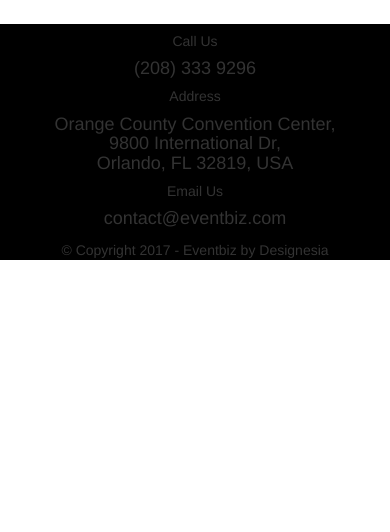
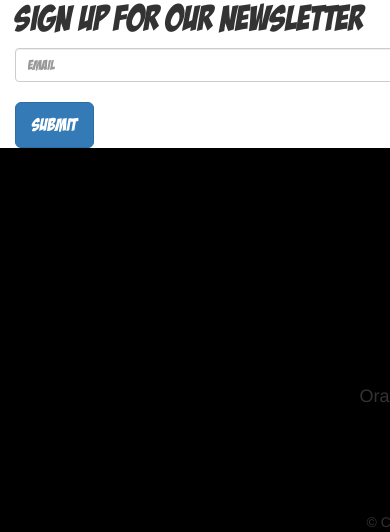
Before and after one commit to JasonLazzuri/DestinyCity, a Rails app: page / in a window 390 px wide; the page is wider, and only the part inside the window is pictured. Shown: the part 1302-1834 px from the top of that part. Before the commit the page ends 1562 px from the top of that part, so only its background shows below. Run offline with Rails 7, Linux system fonts and the light colour scheme; style sheets or scripts are compiled from the project's sources; some libraries are stand-ins or nearby versions.

Commit message:
add styling

```diff
--- a/app/assets/stylesheets/application.scss
+++ b/app/assets/stylesheets/application.scss
@@ -5,6 +5,8 @@
 
 body{
   background-color: black;
+  min-width: 1000px;
+
 }
 
 @font-face {
@@ -29,7 +31,9 @@ body{
 #cover{
   background-size: cover;
   background-repeat: no-repeat;
-  height: 926px;
+  background-position: 0% -62px;
+  top: 0px;
+  height: 800px;
   background-image: url('tacoma.jpg');
 }
 
@@ -67,13 +71,9 @@ body{
 .subscribe{
   font-family: 'comics';
   background-color: white;
-  height: 400px;
-
+  min-height: 400px;
   padding-top: 80px;
 }
-
-
-
 
 .parallax {
   background-attachment: fixed;
@@ -81,3 +81,7 @@ body{
   background-repeat: no-repeat;
   background-size: cover;
 }
+
+.what{
+  width: 300px;
+}
--- a/app/views/layouts/application.html.erb
+++ b/app/views/layouts/application.html.erb
@@ -45,10 +45,17 @@
        <div class="container">
            <div class="row text-center wow fadeInUp">
                <div class="col-md-4">
-                   <div class="wm-1"></div>
-                   <i class="icon_mobile id-color size40 mb20"></i>
-                   <h5>Call Us</h5>
-                   <h4>(208) 333 9296</h4>
+                 <div class="wm-1"></div>
+                 <i class="icon_mobile id-color size40 mb20"></i>
+                 <h2 style="color:white">Store Hours</h2>
+                  <p style="text-align: center; color:white;">Monday: CLOSED <br>
+                  Tuesday: 1pm to 6 pm <br>
+                  Wednesday: 12 noon to 8 pm <br>
+                  Thursday: 12 noon to 8 pm <br>
+                  Friday: 12 noon to 8 pm <br>
+                  Saturday: 12 noon to 8 pm <br>
+                  Sunday: 12 noon to 6 pm <br>
+                    </p>
                </div>
 
                <div class="col-md-4">
--- a/app/views/welcome/index.html.erb
+++ b/app/views/welcome/index.html.erb
@@ -1,11 +1,22 @@
-<section class="parallax" id="cover">
-  <h1 class="heading parallax">Destiny City Comics!<br><span id="heading2">Stadium Districts Comic Shop</span></h1>
+<section class="parallax row" id="cover">
+  <div class="col-lg-12">
+    <h1 class="heading parallax">Destiny City Comics!<br><span id="heading2">Stadium Districts Comic Shop</span></h1>
+  </div>
 </section>
 
-<div class="subscribe">
+<div class="subscribe row">
   <div class="container">
-    <h1>Love Comic Books?</h1>
-    <h3>save money by subscibing to your favorite titles</h3>
-    <h1>Find Out More Here</h1>
+    <div class="col-md-4">
+      <h1>Love Comic Books?</h1>
+      <h3>save money by subscibing to your favorite titles</h3>
+      <h1>Find Out More Here</h1>
+    </div>
+    <div class="col-md-4"><%= image_tag ('what'), :class => "what" %></div>
+    <div class="col-md-4">
+      <h1>Sign up for Our Newsletter</h1>
+      <input type="email" class="form-control" placeholder="email">
+      <br>
+      <button type="button" class="btn btn-lg btn-primary">Submit</button>
+    </div>
   </div>
 </div>
```
Also changed, not shown: app/assets/images/what.png (added).
